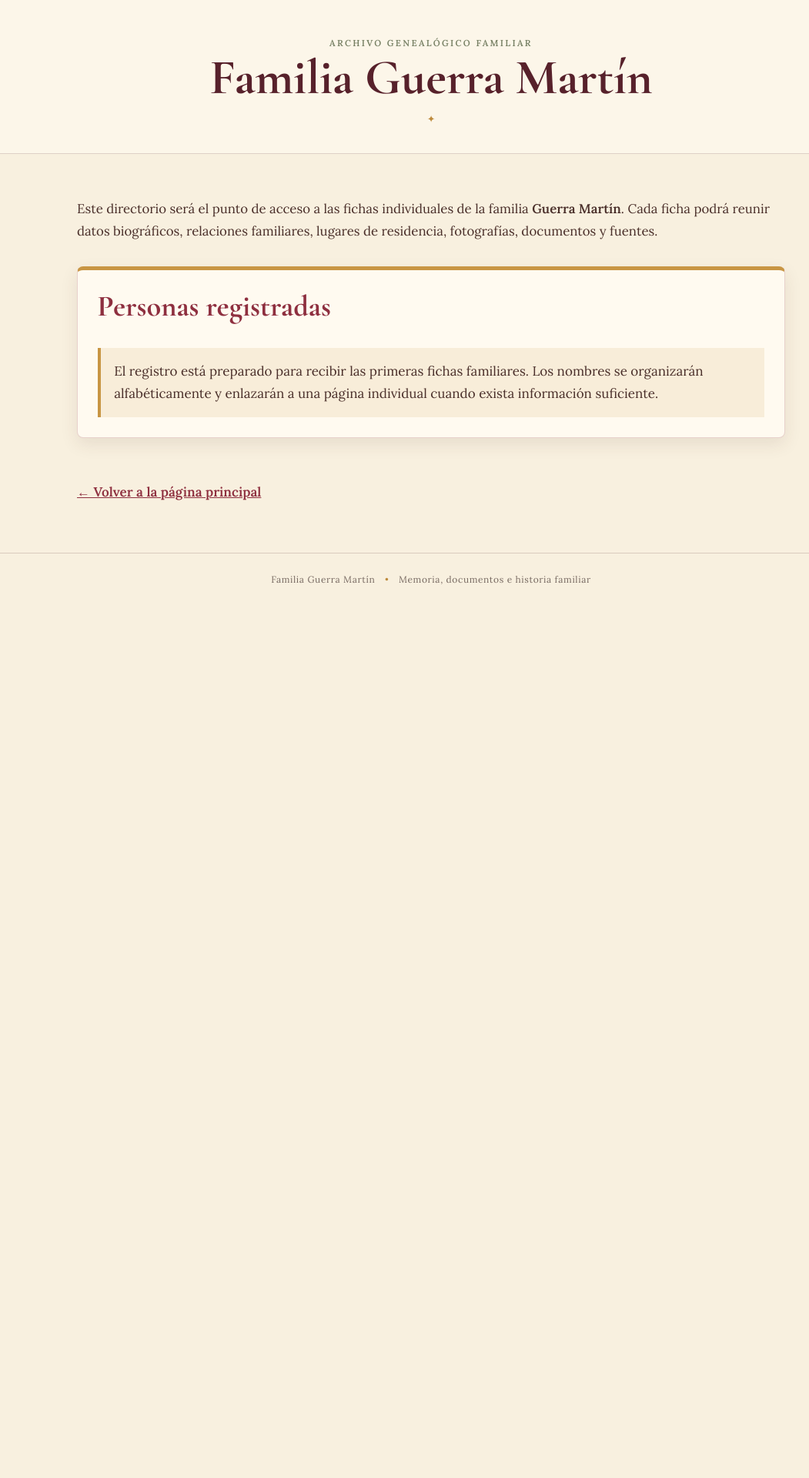
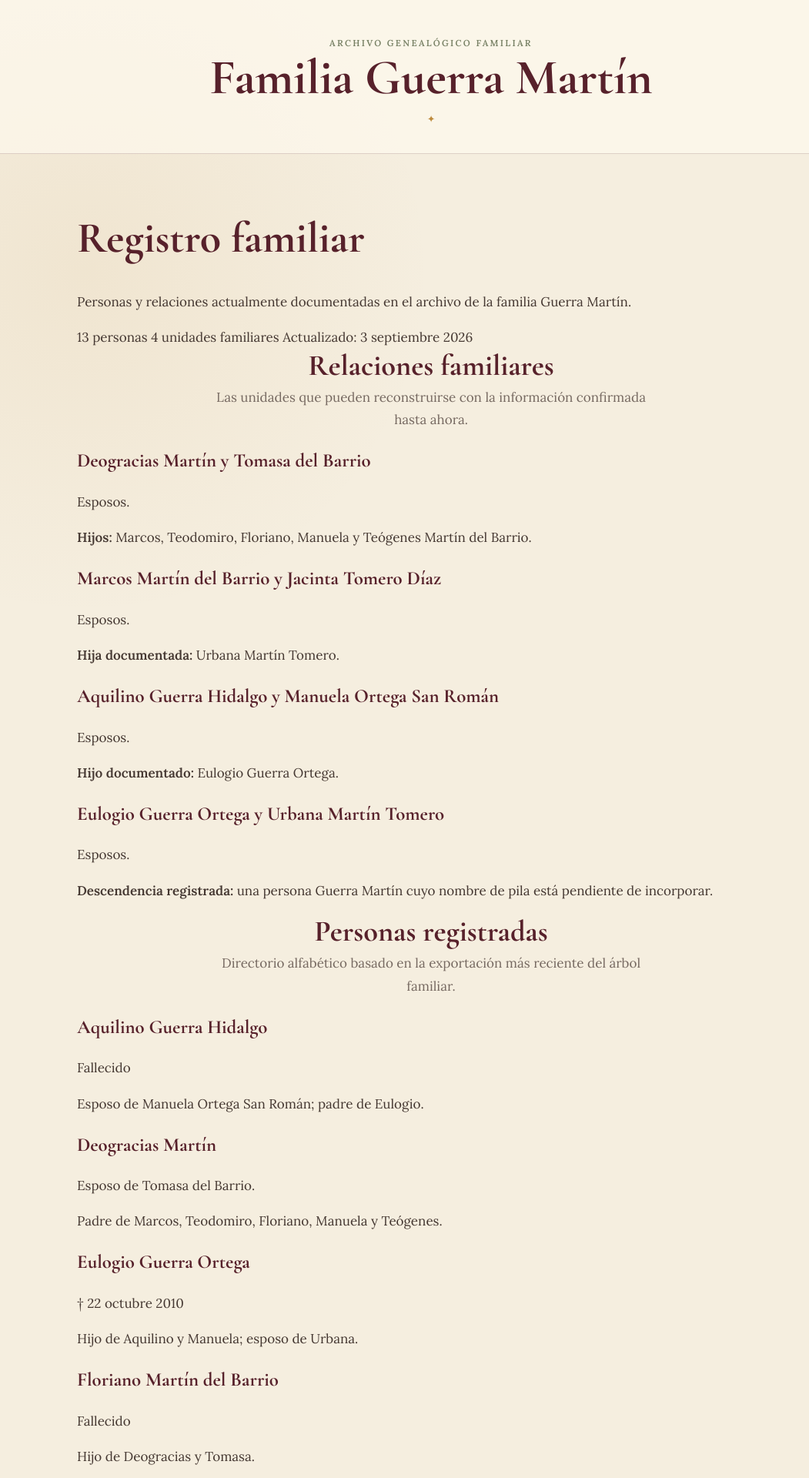
Before and after one commit to CGReposit/sitiogenealogico, a Jekyll site: the page built from family-directory.html, in a window 1280 px wide. Shown: the top 1920 px of the page at 77% size, without its empty margins (80-1131 px from the left). Built offline with Jekyll 4.4.1, drawn with Linux system fonts in a browser that asks for light colours; before the commit the page ends 900 px from its top, so only the background shows below that; some of the changed text lies outside the part shown.

Commit message:
Populate family directory from Family Echo

```diff
--- a/family-directory.html
+++ b/family-directory.html
@@ -1,68 +1,136 @@
 ---
 layout: default
 title: Registro familiar
+description: Directorio genealógico de la familia Guerra Martín
 permalink: /family-directory.html
 ---
 
-<style>
-  :root {
-    --ink: #4a2f2a;
-    --wine: #8e2f3f;
-    --cream: #f8f0df;
-    --paper: #fffaf0;
-    --gold: #c89543;
-  }
+<h1 class="directory-heading">Registro familiar</h1>
+<p class="directory-lede">Personas y relaciones actualmente documentadas en el archivo de la familia Guerra Martín.</p>
 
-  body {
-    background: var(--cream);
-    color: var(--ink);
-  }
-
-  h1, h2, h3, a {
-    color: var(--wine);
-  }
-
-  .directory-intro {
-    font-size: 1.05rem;
-    line-height: 1.7;
-  }
-
-  .directory-panel {
-    margin: 2rem 0;
-    padding: 1.6rem;
-    background: var(--paper);
-    border: 1px solid rgba(142, 47, 63, .2);
-    border-top: 5px solid var(--gold);
-    border-radius: 8px;
-    box-shadow: 0 8px 22px rgba(74, 47, 42, .1);
-  }
-
-  .directory-panel h2 {
-    margin-top: 0;
-  }
-
-  .empty-note {
-    padding: 1rem 1.1rem;
-    background: rgba(200, 149, 67, .13);
-    border-left: 4px solid var(--gold);
-  }
-
-  .back-link {
-    display: inline-block;
-    margin-top: 1.5rem;
-    font-weight: 700;
-  }
-</style>
-
-<div class="directory-intro">
-  <p>Este directorio será el punto de acceso a las fichas individuales de la familia <strong>Guerra Martín</strong>. Cada ficha podrá reunir datos biográficos, relaciones familiares, lugares de residencia, fotografías, documentos y fuentes.</p>
+<div class="directory-summary" aria-label="Resumen del registro">
+  <span>13 personas</span>
+  <span>4 unidades familiares</span>
+  <span>Actualizado: 3 septiembre 2026</span>
 </div>
 
-<div class="directory-panel">
-  <h2>Personas registradas</h2>
-  <div class="empty-note">
-    El registro está preparado para recibir las primeras fichas familiares. Los nombres se organizarán alfabéticamente y enlazarán a una página individual cuando exista información suficiente.
+<section aria-labelledby="familias-heading">
+  <h2 class="section-heading" id="familias-heading">Relaciones familiares</h2>
+  <p class="section-intro">Las unidades que pueden reconstruirse con la información confirmada hasta ahora.</p>
+
+  <div class="family-units">
+    <article class="family-unit">
+      <h3>Deogracias Martín y Tomasa del Barrio</h3>
+      <p>Esposos.</p>
+      <p class="children"><strong>Hijos:</strong> Marcos, Teodomiro, Floriano, Manuela y Teógenes Martín del Barrio.</p>
+    </article>
+
+    <article class="family-unit">
+      <h3>Marcos Martín del Barrio y Jacinta Tomero Díaz</h3>
+      <p>Esposos.</p>
+      <p class="children"><strong>Hija documentada:</strong> Urbana Martín Tomero.</p>
+    </article>
+
+    <article class="family-unit">
+      <h3>Aquilino Guerra Hidalgo y Manuela Ortega San Román</h3>
+      <p>Esposos.</p>
+      <p class="children"><strong>Hijo documentado:</strong> Eulogio Guerra Ortega.</p>
+    </article>
+
+    <article class="family-unit">
+      <h3>Eulogio Guerra Ortega y Urbana Martín Tomero</h3>
+      <p>Esposos.</p>
+      <p class="children"><strong>Descendencia registrada:</strong> una persona Guerra Martín cuyo nombre de pila está pendiente de incorporar.</p>
+    </article>
   </div>
+</section>
+
+<section aria-labelledby="personas-heading">
+  <h2 class="section-heading" id="personas-heading">Personas registradas</h2>
+  <p class="section-intro">Directorio alfabético basado en la exportación más reciente del árbol familiar.</p>
+
+  <div class="person-grid">
+    <article class="person-card">
+      <h3>Aquilino Guerra Hidalgo</h3>
+      <p class="lifespan">Fallecido</p>
+      <p>Esposo de Manuela Ortega San Román; padre de Eulogio.</p>
+    </article>
+
+    <article class="person-card">
+      <h3>Deogracias Martín</h3>
+      <p>Esposo de Tomasa del Barrio.</p>
+      <p>Padre de Marcos, Teodomiro, Floriano, Manuela y Teógenes.</p>
+    </article>
+
+    <article class="person-card">
+      <h3>Eulogio Guerra Ortega</h3>
+      <p class="lifespan">† 22 octubre 2010</p>
+      <p>Hijo de Aquilino y Manuela; esposo de Urbana.</p>
+    </article>
+
+    <article class="person-card">
+      <h3>Floriano Martín del Barrio</h3>
+      <p class="lifespan">Fallecido</p>
+      <p>Hijo de Deogracias y Tomasa.</p>
+    </article>
+
+    <article class="person-card">
+      <h3 class="pending-name">[Nombre pendiente] Guerra Martín</h3>
+      <p>Descendiente de Eulogio Guerra Ortega y Urbana Martín Tomero.</p>
+    </article>
+
+    <article class="person-card">
+      <h3>Jacinta Tomero Díaz</h3>
+      <p class="lifespan">Fallecida</p>
+      <p>Esposa de Marcos Martín del Barrio; madre de Urbana.</p>
+    </article>
+
+    <article class="person-card">
+      <h3>Manuela Martín del Barrio</h3>
+      <p class="lifespan">Fallecida</p>
+      <p>Hija de Deogracias y Tomasa.</p>
+    </article>
+
+    <article class="person-card">
+      <h3>Manuela Ortega San Román</h3>
+      <p class="lifespan">Fallecida</p>
+      <p>Esposa de Aquilino Guerra Hidalgo; madre de Eulogio.</p>
+    </article>
+
+    <article class="person-card">
+      <h3>Marcos Martín del Barrio</h3>
+      <p class="lifespan">Fallecido</p>
+      <p>Hijo de Deogracias y Tomasa; esposo de Jacinta; padre de Urbana.</p>
+    </article>
+
+    <article class="person-card">
+      <h3>Teodomiro Martín del Barrio</h3>
+      <p class="lifespan">Fallecido</p>
+      <p>Hijo de Deogracias y Tomasa.</p>
+    </article>
+
+    <article class="person-card">
+      <h3>Teógenes Martín del Barrio</h3>
+      <p class="lifespan">Fallecido</p>
+      <p>Hijo de Deogracias y Tomasa.</p>
+    </article>
+
+    <article class="person-card">
+      <h3>Tomasa del Barrio</h3>
+      <p>Esposa de Deogracias Martín.</p>
+      <p>Madre de Marcos, Teodomiro, Floriano, Manuela y Teógenes.</p>
+    </article>
+
+    <article class="person-card">
+      <h3>Urbana Martín Tomero</h3>
+      <p class="lifespan">31 octubre 1928 — 26 marzo 2024</p>
+      <p>Hija de Marcos y Jacinta; esposa de Eulogio.</p>
+    </article>
+  </div>
+</section>
+
+<div class="source-note">
+  <strong>Estado de la investigación.</strong> Este registro reproduce únicamente la información incluida en la exportación de Family Echo del 3 de septiembre de 2026. Los segundos apellidos, fechas y relaciones todavía desconocidos se añadirán cuando puedan confirmarse.
 </div>
 
 <a class="back-link" href="{{ '/' | relative_url }}">← Volver a la página principal</a>
```
